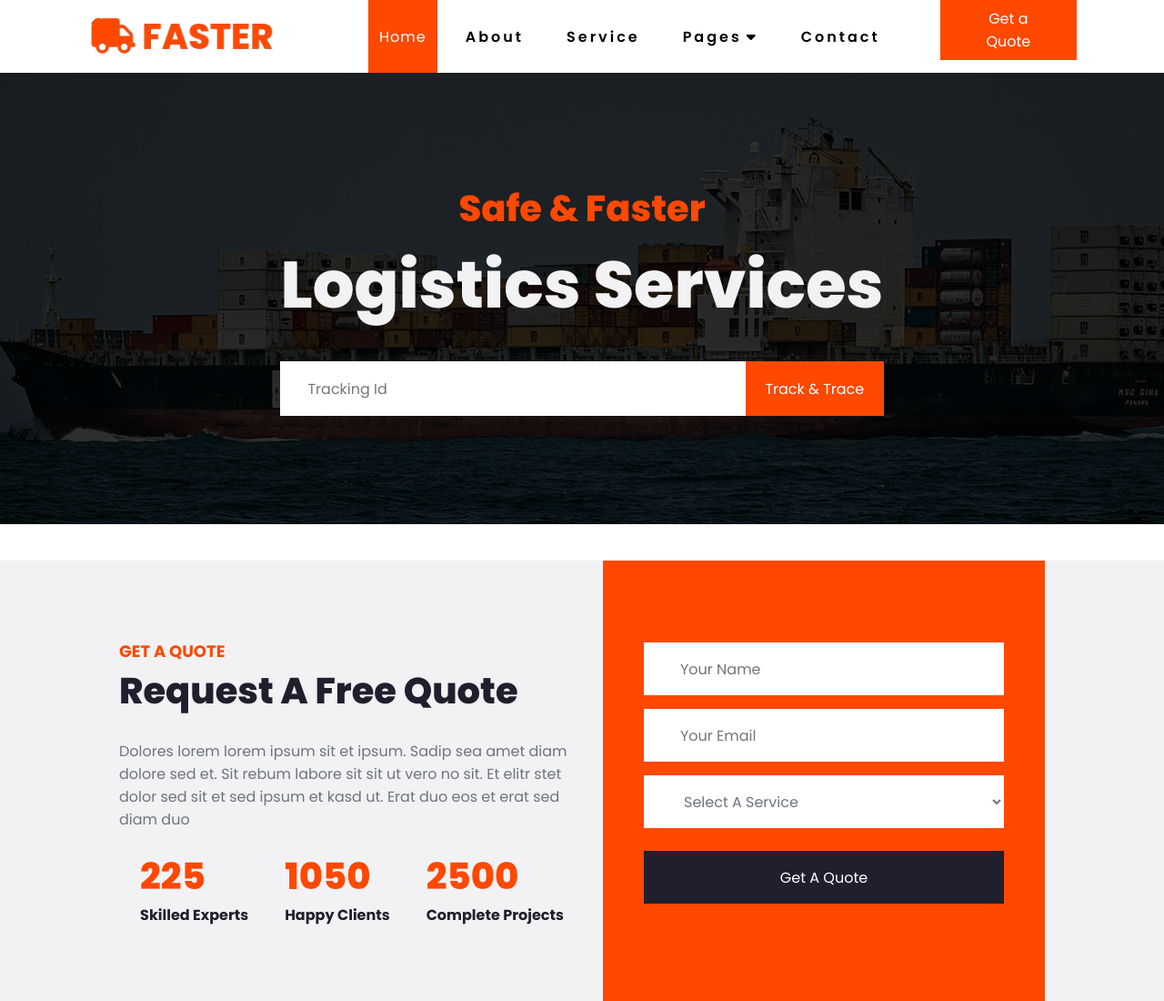
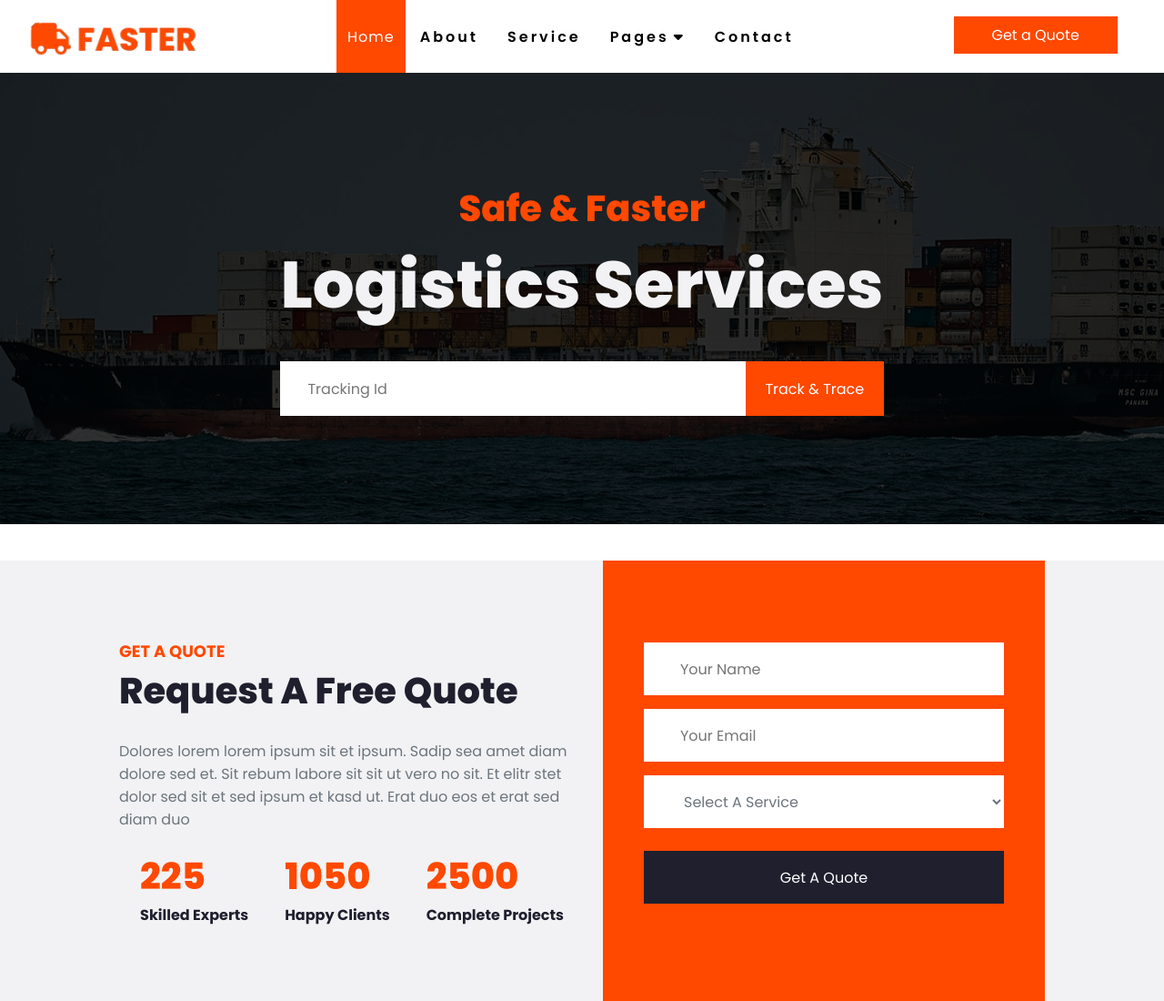
Before and after one commit to flaviare1s/faster-landing-page, a website: page index.html in a window 1280 px wide. Shown: the top 1100 px of the page at 91% size. Drawn offline with nearby package versions, Linux system fonts and the light colour scheme.

Commit message:
fix: alinhamento do header

```diff
--- a/css/style.css
+++ b/css/style.css
@@ -10,8 +10,8 @@
 /* Reset */
 
 * {
-  margin: 0;
-  padding: 0;
+  margin: 0px;
+  padding: 0px;
   box-sizing: border-box;
 }
 
@@ -21,7 +21,6 @@ body {
   font-family: var(--font-family-poppins);
   display: flex;
   flex-direction: column;
-  align-items: center;
   justify-content: center;
   overflow-x: hidden;
 }
@@ -41,13 +40,23 @@ body {
 }
 
 /* Header */
+
 header {
   display: flex;
   justify-content: space-between;
   align-items: center;
-  gap: 100px;
+  gap: 150px;
   width: 85%;
   height: 80px;
+  padding: 0 30px;
+
+}
+
+.logo img {
+ width: 190px; /* Ajuste a largura conforme necessário*/
+ height: auto; /* Ajuste a altura conforme necessário*/
+ display: block;
+
 }
 
 .nav-header {
@@ -55,7 +64,7 @@ header {
   justify-content: space-between;
   align-items: center;
   background-color: #fff;
-  gap: 50px;
+  gap: 160px;
   position: relative;
 }
 
@@ -67,6 +76,8 @@ header {
   padding-bottom: 0.5rem;
   padding-top: 0.5rem;
   border: none;
+  min-width: 180px;
+  margin-top: 12px;
 }
 
 .btn-header:hover {
@@ -80,7 +91,7 @@ header {
   outline: none;
   justify-content: space-around;
   align-items: center;
-  gap: 15px;
+
 }
 
 .nav-list li {
```
